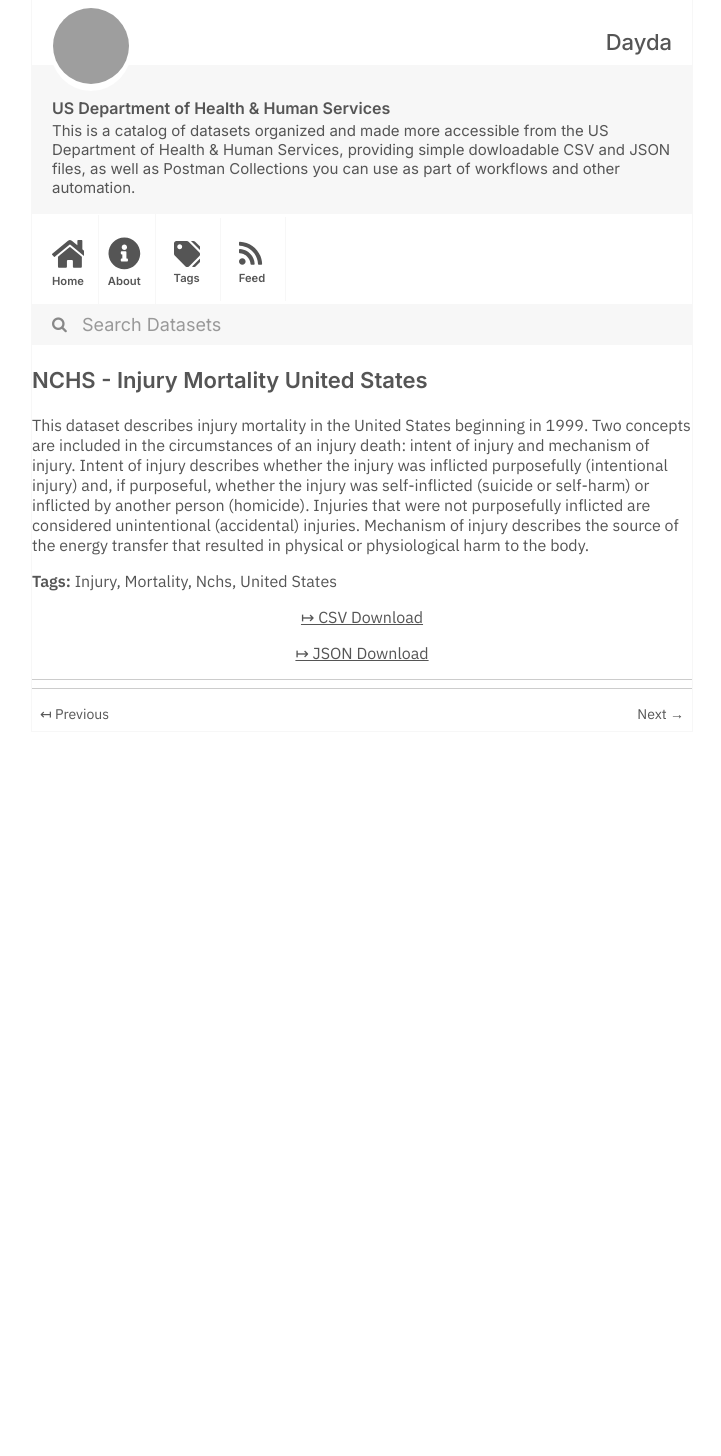
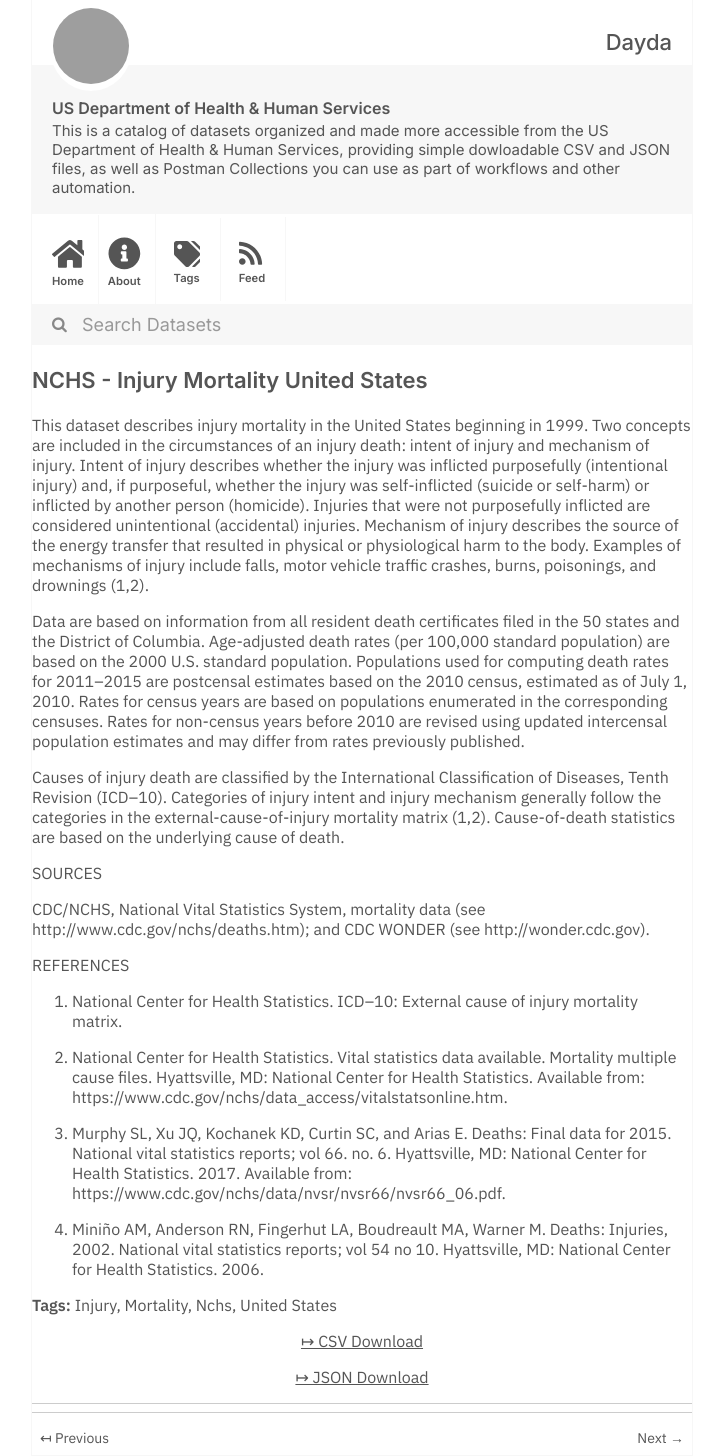
Before and after one commit to dayda-entities/us-department-of-health-and-human-services, a Jekyll site: the page built from _posts/2020-11-10-nchs-injury-mortality-united-s.md, in a window 1280 px wide. Shown: the whole page, without its empty margins (278-999 px from the left). Built offline with Jekyll 4.4.1, drawn with Linux system fonts in a browser that asks for light colours; before the commit the page ends 900 px from its top, so only the background shows below that; grey boxes are pictures that could not be loaded.

Commit message:
Publish Data

```diff
--- a/_posts/2020-11-10-nchs-injury-mortality-united-s.md
+++ b/_posts/2020-11-10-nchs-injury-mortality-united-s.md
@@ -10,9 +10,27 @@ tags:
   - Nchs
   - United States
 groups: []
-csv_url: 'https://data.cdc.gov/api/views/vc9m-u7tv/rows.csv?accessType=DOWNLOAD'
-json_url: 'https://data.cdc.gov/api/views/vc9m-u7tv/rows.json?accessType=DOWNLOAD'
+csv_url: 'https://data.cdc.gov/api/views/nt65-c7a7/rows.csv?accessType=DOWNLOAD'
+json_url: 'https://data.cdc.gov/api/views/nt65-c7a7/rows.json?accessType=DOWNLOAD'
 layout: post
 
 ---
-This dataset describes injury mortality in the United States beginning in 1999. Two concepts are included in the circumstances of an injury death: intent of injury and mechanism of injury. Intent of injury describes whether the injury was inflicted purposefully (intentional injury) and, if purposeful, whether the injury was self-inflicted (suicide or self-harm) or inflicted by another person (homicide). Injuries that were not purposefully inflicted are considered unintentional (accidental) injuries. Mechanism of injury describes the source of the energy transfer that resulted in physical or physiological harm to the body.
+This dataset describes injury mortality in the United States beginning in 1999. Two concepts are included in the circumstances of an injury death: intent of injury and mechanism of injury. Intent of injury describes whether the injury was inflicted purposefully (intentional injury) and, if purposeful, whether the injury was self-inflicted (suicide or self-harm) or inflicted by another person (homicide). Injuries that were not purposefully inflicted are considered unintentional (accidental) injuries. Mechanism of injury describes the source of the energy transfer that resulted in physical or physiological harm to the body. Examples of mechanisms of injury include falls, motor vehicle traffic crashes, burns, poisonings, and drownings (1,2).
+
+Data are based on information from all resident death certificates filed in the 50 states and the District of Columbia. Age-adjusted death rates (per 100,000 standard population) are based on the 2000 U.S. standard population. Populations used for computing death rates for 2011–2015 are postcensal estimates based on the 2010 census, estimated as of July 1, 2010. Rates for census years are based on populations enumerated in the corresponding censuses. Rates for non-census years before 2010 are revised using updated intercensal population estimates and may differ from rates previously published.
+
+Causes of injury death are classified by the International Classification of Diseases, Tenth Revision (ICD–10). Categories of injury intent and injury mechanism generally follow the categories in the external-cause-of-injury mortality matrix (1,2). Cause-of-death statistics are based on the underlying cause of death.
+
+SOURCES
+
+CDC/NCHS, National Vital Statistics System, mortality data (see http://www.cdc.gov/nchs/deaths.htm); and CDC WONDER (see http://wonder.cdc.gov).
+
+REFERENCES
+
+1. National Center for Health Statistics. ICD–10: External cause of injury mortality matrix.
+
+2. National Center for Health Statistics. Vital statistics data available. Mortality multiple cause files. Hyattsville, MD: National Center for Health Statistics. Available from: https://www.cdc.gov/nchs/data_access/vitalstatsonline.htm.
+
+3. Murphy SL, Xu JQ, Kochanek KD, Curtin SC, and Arias E. Deaths: Final data for 2015. National vital statistics reports; vol 66. no. 6. Hyattsville, MD: National Center for Health Statistics. 2017. Available from: https://www.cdc.gov/nchs/data/nvsr/nvsr66/nvsr66_06.pdf.
+
+4. Miniño AM, Anderson RN, Fingerhut LA, Boudreault MA, Warner M. Deaths: Injuries, 2002. National vital statistics reports; vol 54 no 10. Hyattsville, MD: National Center for Health Statistics. 2006.
```
Also changed, not shown: other parts of _posts/2020-11-10-nchs-injury-mortality-united-s.md (+2 -2 lines).
